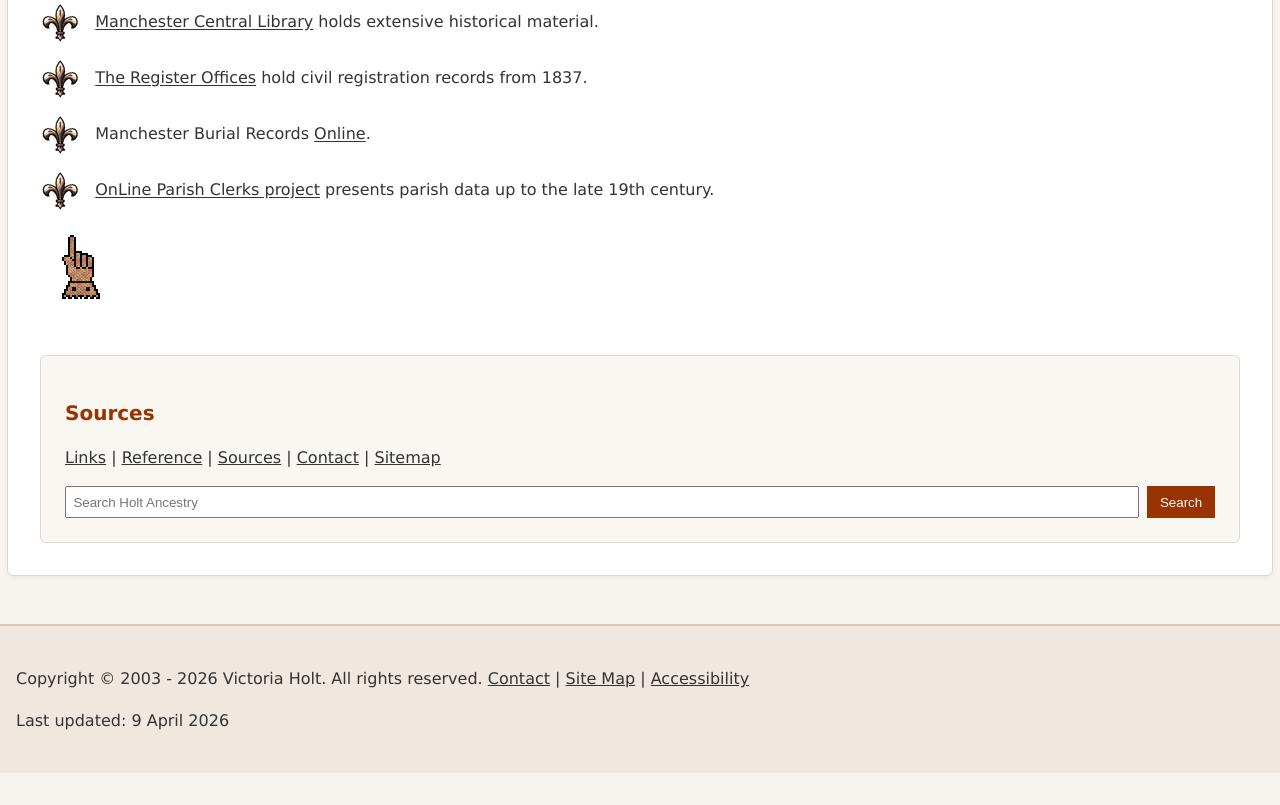
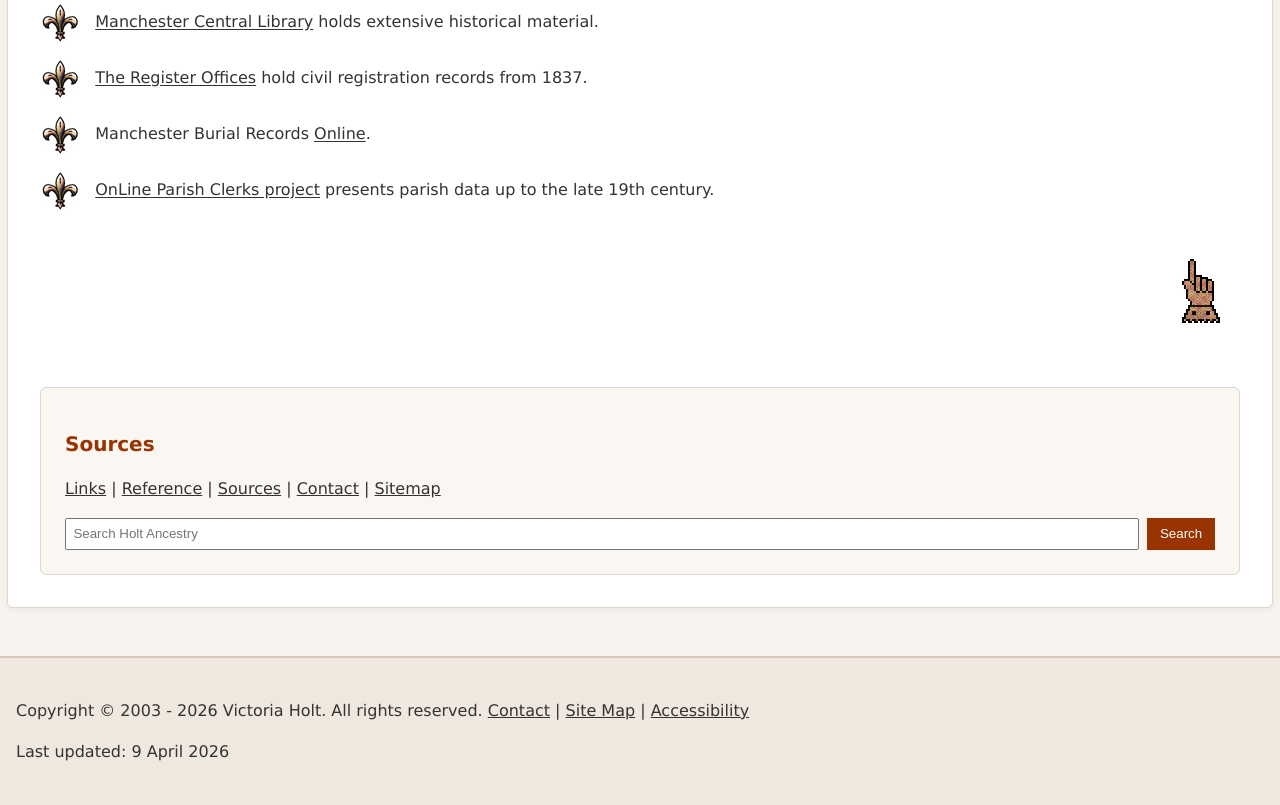
Before and after one commit to HoltAncestry/holtancestry, a plain HTML site: page links.htm in a window 1280 px wide. Shown: the part 1371-2176 px from the top of the page. Before the commit the page ends 2144 px from the top, so only its background shows below. Drawn offline with Linux system fonts and the light colour scheme.

Commit message:
back to top image format

```diff
--- a/links.htm
+++ b/links.htm
@@ -239,12 +239,12 @@
       presents parish data up to the late 19th century.
     </p>
 
-    <!-- Back to Top -->
-    <p>
-      <a href="#top" style="text-decoration:none;">
-        <img src="images/top.jpg" alt="Back to Top" width="80" height="80" style="vertical-align:middle;">
-      </a>
-    </p>
+<!-- BACK TO TOP IMAGE -->
+
+  <p style="text-align:right; margin-top:40px;">
+    <a href="#top"><img src="images/top.jpg" width="80" height="80" alt="Back to top"></a>
+  </p>
+
 
     <!-- INFOBOX -->
   <!-- SIDEBAR content moved below main content on mobile -->
```
